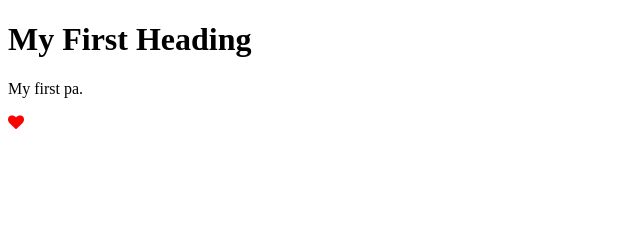
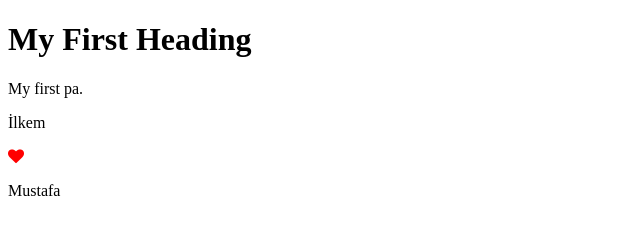
Before and after one commit to mgeee35/hasanisariyor.github.io, a plain HTML site: page index.html in a window 1280 px wide. Shown: the whole page, without its empty margins (0-640 px from the left). Drawn offline with Linux system fonts and the light colour scheme.

Commit message:
Update index.html

```diff
--- a/index.html
+++ b/index.html
@@ -11,7 +11,9 @@
 <h1>My First Heading</h1>
 
 <p>My first pa.</p>
+<p>İlkem</p>
 <i class="fa fa-heart" style="color:red"></i>
+<p>Mustafa</p>
 
 </body>
 </html>
```
